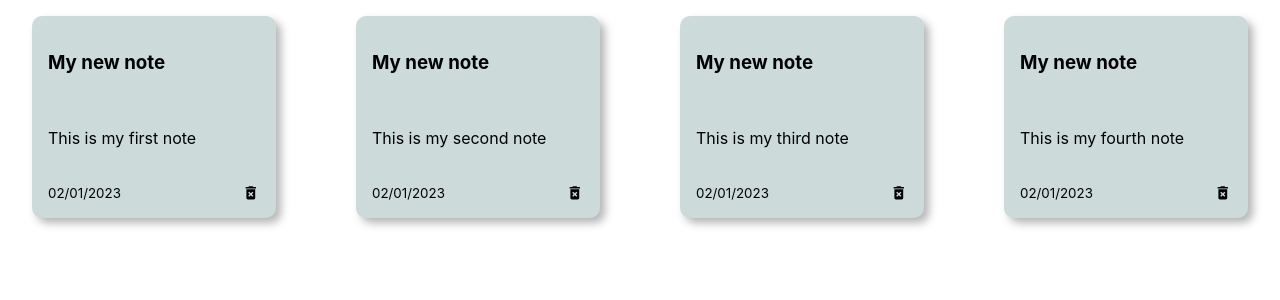
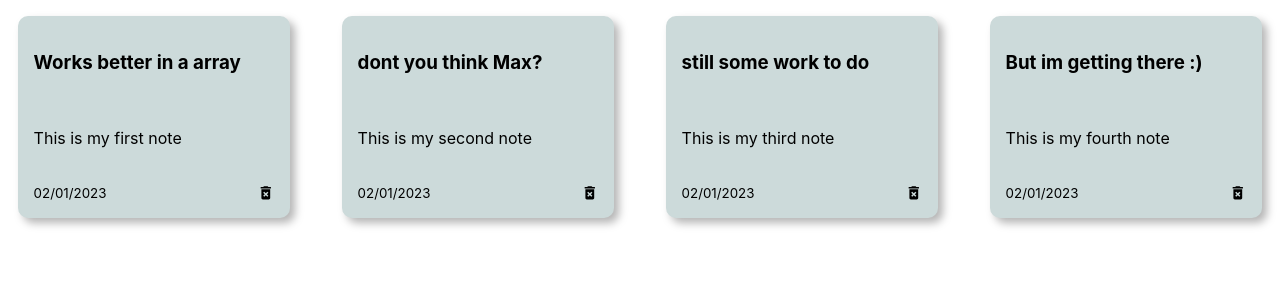
Before and after one commit to Svabo89/react-maxnotes-app, a React (Create React App) app: page / in a window 1280 px wide. Shown: the top 300 px of the page. Built offline with nearby package versions, Linux system fonts and the light colour scheme.

Commit message:
added fun comment to fields for Max

```diff
--- a/src/App.js
+++ b/src/App.js
@@ -5,25 +5,25 @@ const App = () => {
   const [notes, setNotes] = useState([
     {
       id: nanoid(),
-      header: "My new note",
+      header: "Works better in a array",
       text: "This is my first note",
       date: "02/01/2023",
     },
     {
       id: nanoid(),
-      header: "My new note",
+      header: "dont you think Max?",
       text: "This is my second note",
       date: "02/01/2023",
     },
     {
       id: nanoid(),
-      header: "My new note",
+      header: "still some work to do",
       text: "This is my third note",
       date: "02/01/2023",
     },
     {
       id: nanoid(),
-      header: "My new note",
+      header: "But im getting there :)",
       text: "This is my fourth note",
       date: "02/01/2023",
     },
--- a/src/index.css
+++ b/src/index.css
@@ -37,8 +37,8 @@ code {
   /* this makes the items in the note to be displayed in a column */
   filter: drop-shadow(5px 5px 4px #0000004a);
   /* this is the shadow of the note*/
-  margin-left: 2rem;
-  margin-right: 2rem;
+  margin-left: 1.1rem;
+  margin-right: 1.1rem;
   margin-top: 1rem;
 }
 .note-footer {
```
